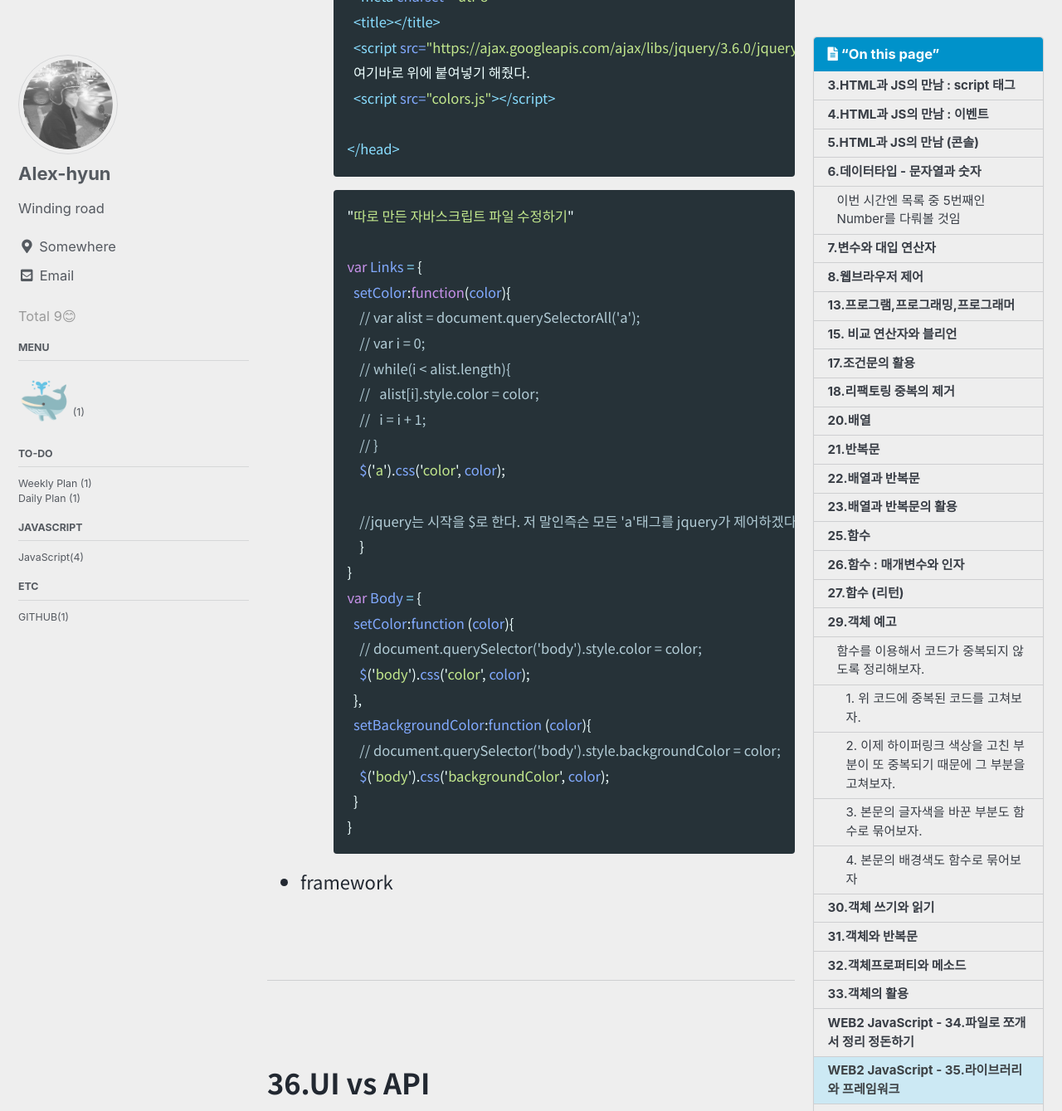
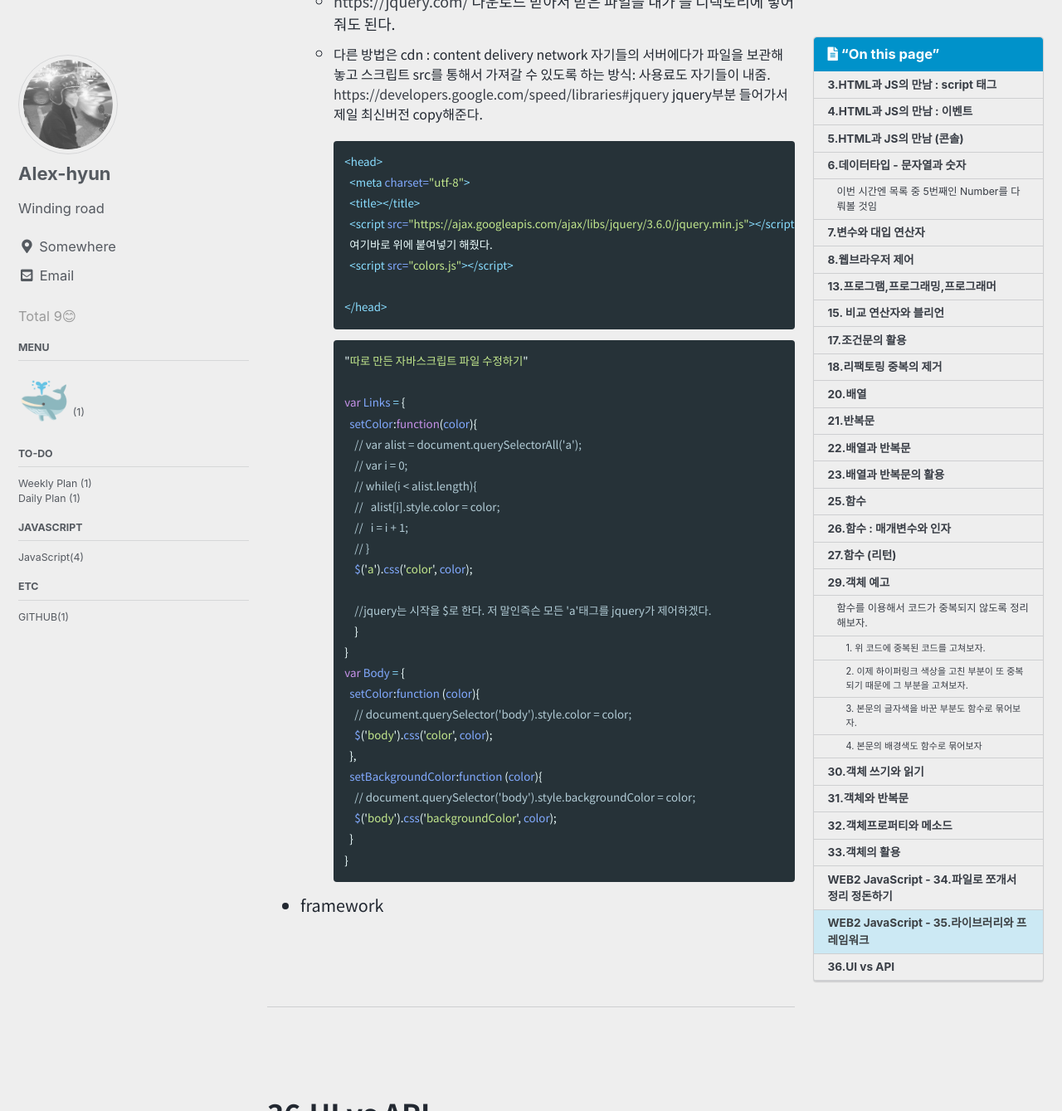
Before and after one commit to h-alex2/h-alex2.github.io, a Jekyll site: the page built from _posts/javascript/2021-05-07-javascript.md, in a window 1280 px wide and 1400 px high, scrolled down 40843 px, cut to the strip 0-1339 px from the top of the window. Shown: the whole strip at 83% size. Built offline with Jekyll 4.4.1, drawn with Linux system fonts in a browser that asks for light colours; cached includes are drawn as plain includes.

Commit message:
modify list,post font-size

```diff
--- a/_sass/minimal-mistakes/_page.scss
+++ b/_sass/minimal-mistakes/_page.scss
@@ -106,15 +106,15 @@
 	}
 
   p,
-  // li,
+  li,
   dl {
-    font-size: 0.85em;
+    font-size: $type-size-52;
   }
 
-  li,
-  dl {
-    font-size: $type-size-5;
-  }
+  // li,
+  // dl {
+  //   font-size: $type-size-5;
+  // }
 
   /* paragraph indents */
   p {
--- a/assets/css/weeklyplan_table.css
+++ b/assets/css/weeklyplan_table.css
@@ -23,7 +23,7 @@
 .todo-list {
     <!-- line-height: 5; -->
     text-align: left;
-    font-size: 0.8em;
+    font-size: 0.5em;
     padding: 10px 15px;
     vertical-align: top;
     <!-- border-bottom: 1px solid #ccc; -->
@@ -32,7 +32,3 @@
 td, tr {
     border:2px solid #94BAD6;
 }
-
-ul {
-    font-size: 16px;
-}
```
